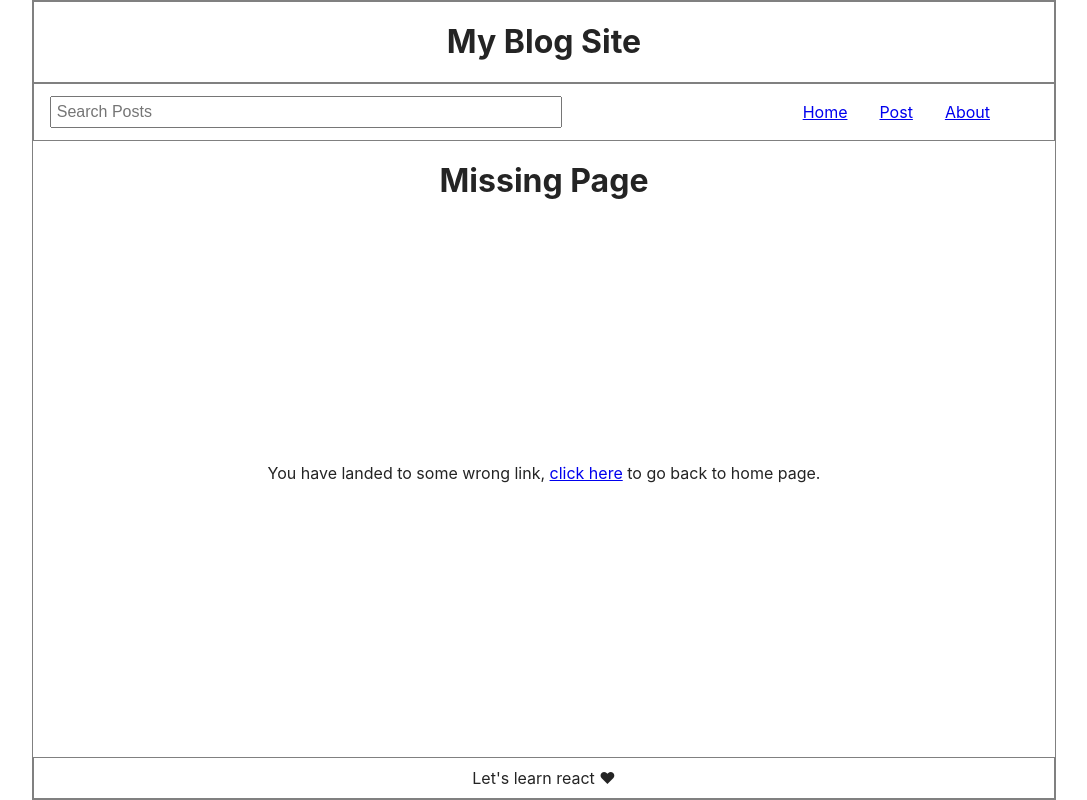
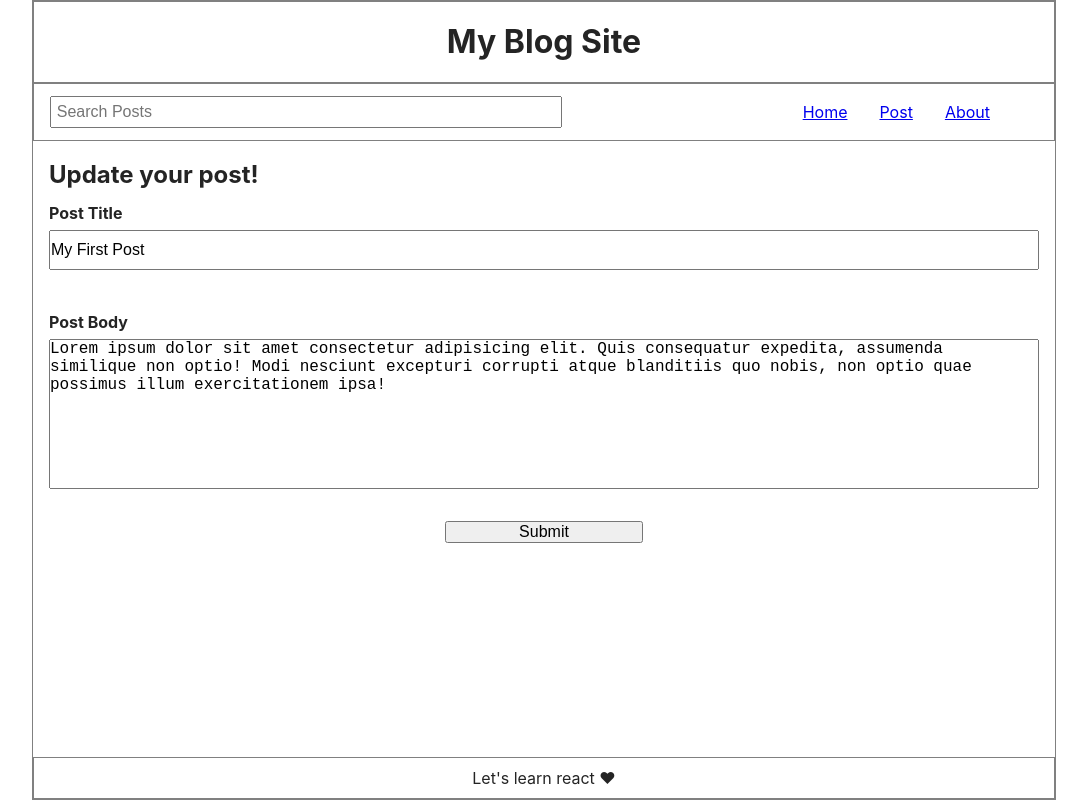
Before and after one commit to divyKS/learn-react-dave-blog, a React (Vite) app: page /update/1 in a window 1280 px wide. Shown: the whole page, without its empty margins (96-1183 px from the left). Built offline with nearby package versions, Linux system fonts and the light colour scheme; data requests are answered from the project's data file.

Commit message:
crud with db.json comeplete, added update too

```diff
--- a/data/db.json
+++ b/data/db.json
@@ -23,6 +23,12 @@
       "title": "My Fourth Post",
       "datetime": "July 01, 2021 11:17:36 AM",
       "body": "Lorem ipsum dolor sit amet consectetur adipisicing elit. Quis consequatur expedita, assumenda similique non optio! Modi nesciunt excepturi corrupti atque blanditiis quo nobis, non optio quae possimus illum exercitationem ipsa!"
+    },
+    {
+      "id": 5,
+      "title": "My Fifth Post",
+      "datetime": "2 9, 2024 5:44:21 PM",
+      "body": "I have checked, my post update thing now works!"
     }
   ]
 }
--- a/package.json
+++ b/package.json
@@ -10,6 +10,7 @@
     "preview": "vite preview"
   },
   "dependencies": {
+    "axios": "^1.6.7",
     "react": "^18.2.0",
     "react-dom": "^18.2.0",
     "react-router-dom": "^6.22.3"
--- a/src/App.css
+++ b/src/App.css
@@ -107,6 +107,37 @@ article h2{
     font-size: 1rem;
 }
 
+.updatePostForm{
+    display: flex;
+    flex-direction: column;
+}
+
+.updatePostForm label{
+    margin-top: 0.5rem;
+    margin-bottom: 0.3rem;
+    font-weight: bold;
+}
+
+.updatePostForm input{
+    height: 2.5rem;
+    font-size: 1rem;
+    margin-bottom: 2rem;
+}
+
+.updatePostForm textarea {
+    resize: none;
+    font-size: 1rem;
+    height: 150px;
+    margin-bottom: 2rem;
+}
+
+.updatePostForm button{
+    margin-left: auto;
+    margin-right: auto;
+    width: 20%;
+    font-size: 1rem;
+}
+
 .missingPage{
     display: grid;
     text-align: center;
--- a/src/App.jsx
+++ b/src/App.jsx
@@ -11,6 +11,9 @@ import NewPost from './Components/NewPost';
 import About from './Components/About';
 import PostPage from './Components/PostPage';
 import Missing from './Components/Missing';
+import UpdatePost from './Components/UpdatePost';
+
+import api from './api/posts'
 
 function App() {
     const navigate = useNavigate();
@@ -20,15 +23,22 @@ function App() {
 	const [posts, setPosts] = useState([]);
     const [postTitle, setPostTitle] = useState("");
     const [postBody, setPostBody] = useState("");
+    const [updateTitle, setUpdateTitle] = useState("");
+    const [updateBody, setUpdateBody] = useState("");
 
 
-	const handleDelete = (id) => {
+	const handleDelete = async (id) => {
+		try {
+			const response = await api.delete(`/posts/${id}`);
 			const updatedPostsList = posts.filter((post)=>post.id.toString() !== id);
 			setPosts(updatedPostsList);
 			navigate("/");
+		} catch (e){
+			console.log(e.message)
+		}
     };
 
-    const handleSubmit = (dateObj) => {
+    const handleSubmit = async (dateObj) => {
         const newId = posts.length ? posts[posts.length - 1].id + 1: 1;
         const month = dateObj.getMonth();
         const year = dateObj.getFullYear();
@@ -50,18 +60,80 @@ function App() {
             "body": postBody
         }
 
-        const updatedPostsAfterAdding = [...posts, newPostObj];
+		try {
+			const response = await api.post("/posts", newPostObj);
+			// response.data would be same as newPostObj, we get it from axios as response, so we are just using that
+			const updatedPostsAfterAdding = [...posts, response.data];
 			setPosts(updatedPostsAfterAdding);
 			setPostTitle("");
 			setPostBody("");
 			navigate("/");
+		} catch(e) {
+			console.log(e.message)
+		}
+
     };
+
+	const handleUpdate = async (dateObj, id) => {
+		const month = dateObj.getMonth();
+        const year = dateObj.getFullYear();
+        const date = dateObj.getDate();
+        let hour = dateObj.getHours();
+        let ampm = "AM";
+        if(hour > 12){
+            ampm = "PM";
+            hour-=12;
+        }
+        const minutes = dateObj.getMinutes();
+        const seconds = dateObj.getSeconds();
+        const datetimeInfo = `${month} ${date}, ${year} ${hour}:${minutes}:${seconds} ${ampm}`;
+
+        const newPutObj = {
+            "id": id,
+            "title": updateTitle,
+            "datetime": datetimeInfo,
+            "body": updateBody
+        }
+
+		try {
+			const response = await api.put(`/posts/${id}`, newPutObj);
+			const postListAfterUpdatingAPost = [...posts.filter((post)=>(post.id.toString())!==id), response.data]
+			setPosts(postListAfterUpdatingAPost);
+			setUpdateBody("");
+			setUpdateTitle("");
+			navigate("/");
+
+		} catch(e) {
+			console.log(e.message)
+		}
+	}
+
+	useEffect(()=>{
+		const fetchData = async () => {
+			try{
+				const response = await api.get('/posts');
+				const postsData = response.data;
+				setPosts(postsData);
+			} catch (e) {
+				if(e.response){
+					console.log(e.response.data);
+					console.log(e.response.status);
+					console.log(e.response.headers);
+				} else {
+					console.log(e.message);
+				}
+			}
+
+		}
+		fetchData();
+	}, []);
 
     useEffect(()=>{
         const filteredPosts = posts.filter((post)=> (
             post.body.toLowerCase().includes(search.toLowerCase()) || post.title.toLowerCase().includes(search.toLowerCase())
         ))
         setSearchResults(filteredPosts);
+		// the posts, so that when new post is added it is shown too without reload
     }, [posts, search]);
 
 	return (
@@ -75,6 +147,7 @@ function App() {
 					<Route path="/post" element={<NewPost postTitle={postTitle} setPostTitle={setPostTitle} postBody={postBody} setPostBody={setPostBody} handleSubmit={handleSubmit}/>}/>
 					<Route path="/post/:id" element={<PostPage posts={posts} handleDelete={handleDelete} />}/>
 					<Route path="/about" element={<About />} />
+					<Route path="/update/:id" element={<UpdatePost posts={posts} handleUpdate={handleUpdate} updateBody={updateBody} updateTitle={updateTitle} setUpdateBody={setUpdateBody} setUpdateTitle={setUpdateTitle}/>} />
 					<Route path="*" element={<Missing />} />
 				</Routes>
 
--- a/src/Components/PostPage.jsx
+++ b/src/Components/PostPage.jsx
@@ -19,6 +19,7 @@ const PostPage = ({ posts, handleDelete }) => {
                         <p>{post.datetime}</p>
                         <p>{post.body}</p>
                         <button onClick={() => handleDelete(id)}>Delete</button>
+                        <button><Link to={`/update/${post.id}`}>Update</Link></button>
                     </>
                 }
 
--- /dev/null
+++ b/src/Components/UpdatePost.jsx
@@ -0,0 +1,58 @@
+import { useEffect } from "react";
+import { useParams, Link } from "react-router-dom"
+const UpdatePost = ({ posts, handleUpdate, updateTitle, updateBody, setUpdateTitle, setUpdateBody }) => {
+    const { id } = useParams();
+    const post = posts.find((post) => post.id.toString() === id);
+
+    useEffect(()=>{
+        // don't do this outside useEffect
+        if(post){
+            setUpdateBody(post.body);
+            setUpdateTitle(post.title);
+        }
+    }, [post]);
+
+    return (
+        <main>
+            {updateTitle &&
+                <>
+                    <h2>Update your post!</h2>
+                    <form className="updatePostForm" onSubmit={(e) => {e.preventDefault();handleUpdate(new Date(), id)}}>
+                        <label htmlFor="titleInput">Post Title</label>
+                        <input
+                            id="titleInput"
+                            type="text"
+                            placeholder="Enter post title here"
+                            required
+                            value={updateTitle}
+                            onChange={(e)=>setUpdateTitle(e.target.value)}
+                        />
+                        <label htmlFor="bodyInput">Post Body</label>
+                        <textarea
+                            id="bodyInput"
+                            placeholder="Enter post content here"
+                            required
+                            value={updateBody}
+                            onChange={(e)=>setUpdateBody(e.target.value)}
+                        />
+                        <button
+                            type="submit"
+                        >
+                            Submit
+                        </button>
+                    </form>
+                </>
+            }
+            {!updateTitle &&
+                <>
+                    <p>This page does not exist.</p>
+                    <Link to="/">
+                        <p>Go to home page.</p>
+                    </Link>
+                </>
+            }
+		</main>
+    )
+}
+
+export default UpdatePost
--- /dev/null
+++ b/src/api/posts.js
@@ -0,0 +1,4 @@
+import axios from "axios";
+export default axios.create({
+    baseURL: "http://localhost:3500"
+});
```
Also changed, not shown: 1 other file (tests, documents, lock files or other folders). Lines whose indentation alone changed are shown as unchanged.
